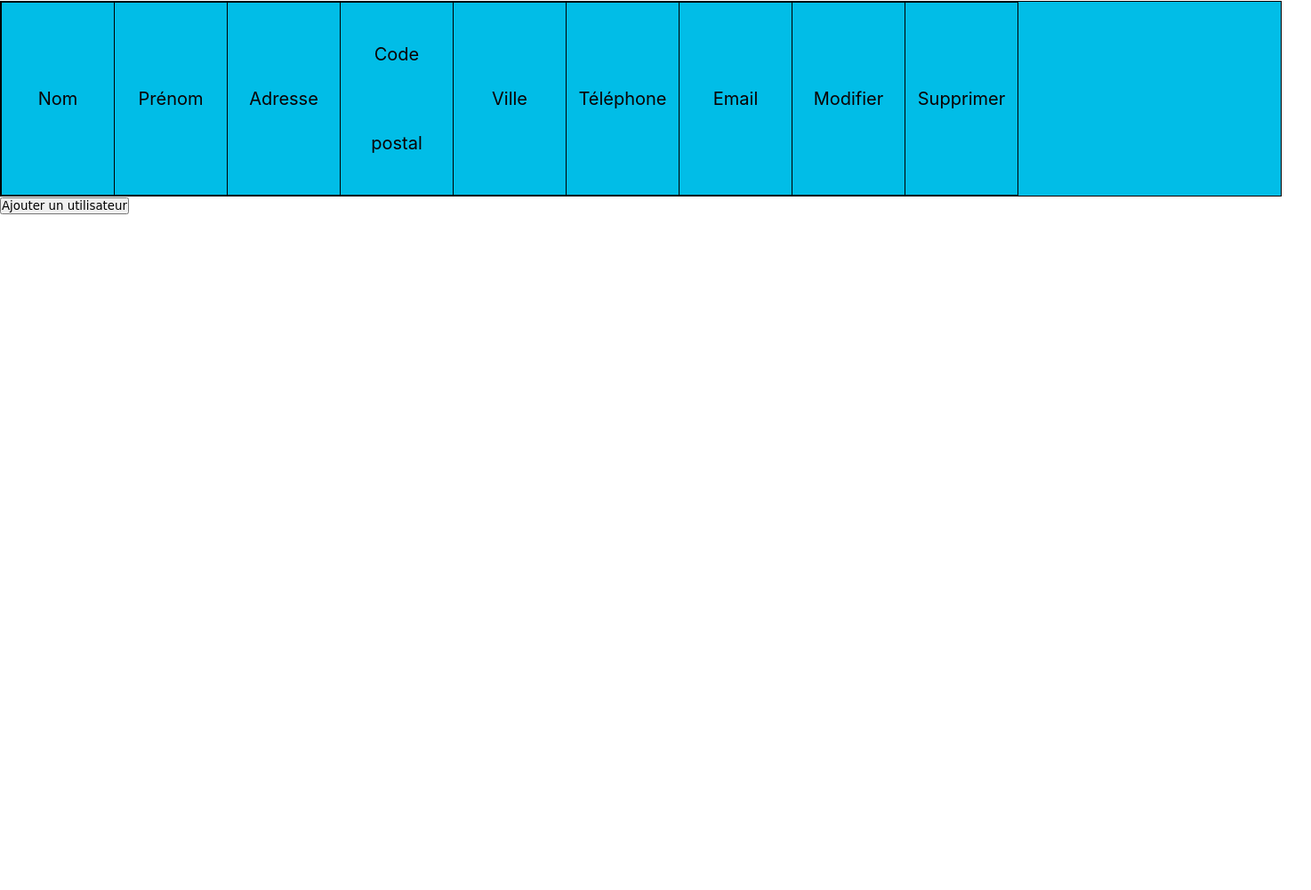
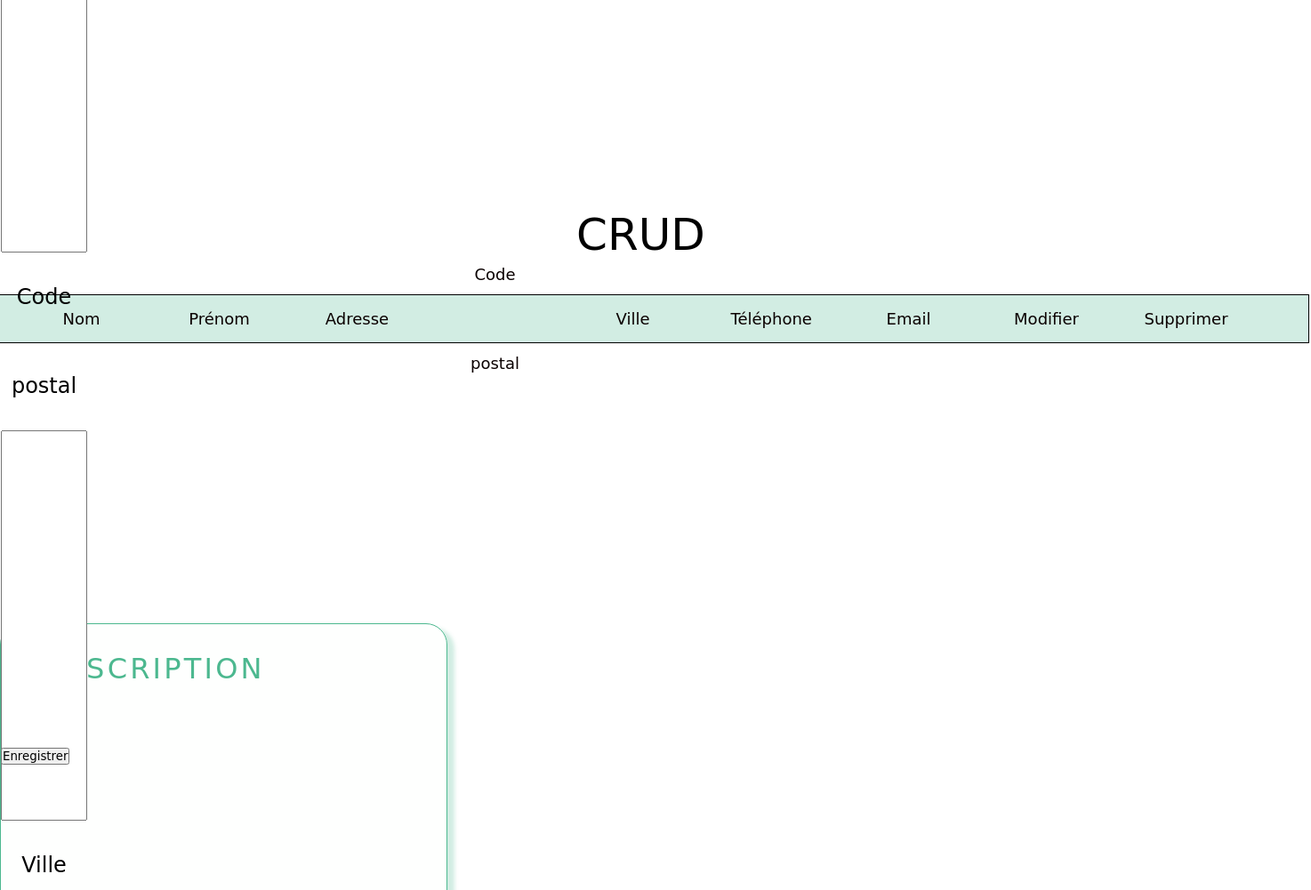
Before and after one commit to FouziaAsloum/crud, a plain HTML site: page client/index.html in a window 1280 px wide. Shown: the part 99-1100 px from the top of the page at 89% size, 1474 px wide, since content can reach past the window. Before the commit the page ends 800 px from the top, so only its background shows below. Drawn offline with Linux system fonts and the light colour scheme; no server answers; a web font is replaced by a local one.

Commit message:
cssagain

```diff
--- a/client/script.js
+++ b/client/script.js
@@ -56,3 +56,52 @@ const displayUsers = (users) => {
   });
 
 };
+
+
+const openModal = () => {
+  const modal = document.getElementById('xiao');
+  modal.style.display = 'block';
+};
+
+// Fonction pour fermer la modale
+const closeModal = () => {
+  const modal = document.getElementById('xiao');
+  modal.style.display = 'none';
+};
+
+// Récupérer le bouton pour ouvrir la modale
+const openModalButton = document.getElementById('add');
+// Ajouter un écouteur d'événement pour ouvrir la modale lorsque le bouton est cliqué
+openModalButton.addEventListener('click', openModal);
+
+
+// Fonction pour gérer la soumission du formulaire
+const modalForm = document.getElementById('modalForm');
+modalForm.addEventListener('submit', (event) => {
+  event.preventDefault();
+
+  const formData = new FormData(modalForm);
+  const userData = {};
+  formData.forEach((value, key) => {
+    userData[key] = value;
+  });
+
+  fetch('/register', {
+    method: 'POST',
+    headers: {
+      'Content-Type': 'application/json',
+    },
+    body: JSON.stringify(userData),
+  })
+    .then((response) => response.json())
+    .then((users) => {
+      refreshTable();
+    })
+    .catch((error) => console.error('Erreur lors de l\'enregistrement de l\'utilisateur:', error));
+
+  // Réinitialise le formulaire
+  modalForm.reset();
+
+  closeModal();
+
+});
--- a/client/style.css
+++ b/client/style.css
@@ -7,83 +7,23 @@
 }
 
 
-/* thead{
-  display: flex;
-  width: 1440px;
-  padding: 7px 39px 7px 21px;
-  justify-content: center;
-  align-items: center;
-  gap: 53px;
-  border: 1px solid #000;
-  background: rgba(76, 184, 143, 0.25);
-} */
-
-table {
-  border-collapse: collapse;
-  width: 100%;
-  background: #01BDE7;
-}
-
-table,
-th,
-td {
-  border: 1px solid black;
-
-}
-
-th,
-td {
-  padding: 8px;
-}
-
-th {
-  background: #01BDE7;
-  font-style: italic;
-  font-family: Inter;
-  font-size: 20px;
-}
-
-/* th{
-  display: flex;
-  width: 90px;
-  height: 39px;
-  flex-direction: column;
-  justify-content: center;
-  flex-shrink: 0;
-  color: #0B0101;
-  text-align: center;
-  font-size: 20px;
-  font-style: normal;
-  font-weight: 400;
-  line-height: 100px;
-} */
-
-#xiao{
-  display: none;
-  width: 501px;
-  height: 715px;
-  flex-shrink: 0;
-  border-radius: 24px;
-  border: 1px solid #4CB88F;
-  background: rgba(249, 255, 252, 0.25);
-  box-shadow: 8px 5px 4px 0px rgba(76, 184, 143, 0.25);
-}
 
 .xiao_header{
   display: flex;
   width: 1441px;
-  height: 320px;
+  height: 800px;
   padding-right: 0px;
   flex-direction: column;
   justify-content: center;
   align-items: center;
-  gap: 10px;
+  gap: 15px;
+  flex-shrink: 0;
 }
 
 h1{
   display: flex;
   width: 716px;
-  height: 90px;
+  height: 100px;
   flex-direction: column;
   justify-content: center;
   flex-shrink: 0;
@@ -95,53 +35,81 @@ h1{
   line-height: 100px;
 }
 
-.title{
+tr{
   display: flex;
-  width: 1500px;
+  width: 1440px;
   padding: 7px 39px 7px 21px;
   justify-content: center;
   align-items: center;
-  gap: 55px;
+  gap: 65px;
   border: 1px solid #000;
   background: rgba(76, 184, 143, 0.25);
 }
 
 th{
-  width: 110px;
-  height: 30px;
+  display: flex;
+  width: 90px;
+  height: 39px;
+  flex-direction: column;
   justify-content: center;
   flex-shrink: 0;
   color: #0B0101;
   text-align: center;
-  font-size: 20px;
+  font-size: 18px;
   font-style: normal;
   font-weight: 400;
   line-height: 100px;
 }
 
-.infos{
-  display: inline-flex;
-  flex-direction: column;
 
+.xiao{
+  width: 501px;
+  height: 715px;
+  flex-shrink: 0;
+  border-radius: 24px;
+  border: 1px solid #4CB88F;
+  background: rgba(249, 255, 252, 0.25);
+  box-shadow: 8px 5px 4px 0px rgba(76, 184, 143, 0.25);
 }
 
-footer .add{
-  align-self: stretch;
-  color: #0B0101;
+.xiao h1{
+  display: flex;
+  width: 353px;
+  height: 100px;
+  flex-direction: column;
+  justify-content: center;
+  flex-shrink: 0;
+  color: #4CB88F;
+  text-align: center;
+  font-size: 32px;
+  font-style: normal;
+  font-weight: 400;
+  line-height: 100px; /* 312.5% */
+  letter-spacing: 3.2px;
+}
+
+#modalForm{
+  display: flex;
+  width: 97px;
+  height: 38px;
+  flex-direction: column;
+  justify-content: center;
+  color: #000;
   text-align: center;
   font-size: 24px;
   font-style: normal;
   font-weight: 400;
-  line-height: 50px;
-  display: flex;
-  height: 60px;
-  padding: 10px;
+  line-height: 100px;
+}
+
+
+input{
+  display: inline-flex;
+  height: 435px;
   flex-direction: column;
   justify-content: center;
   align-items: center;
-  gap: 10px;
-  border-radius: 5px;
-  border: 0px solid #000;
-  background: #4CB88F;
-  box-shadow: 0px 4px 4px 0px rgba(0, 0, 0, 0.25);
+  gap: 35px;
+  flex-shrink: 0;
+  color : #E8EAE9,
 }
```
